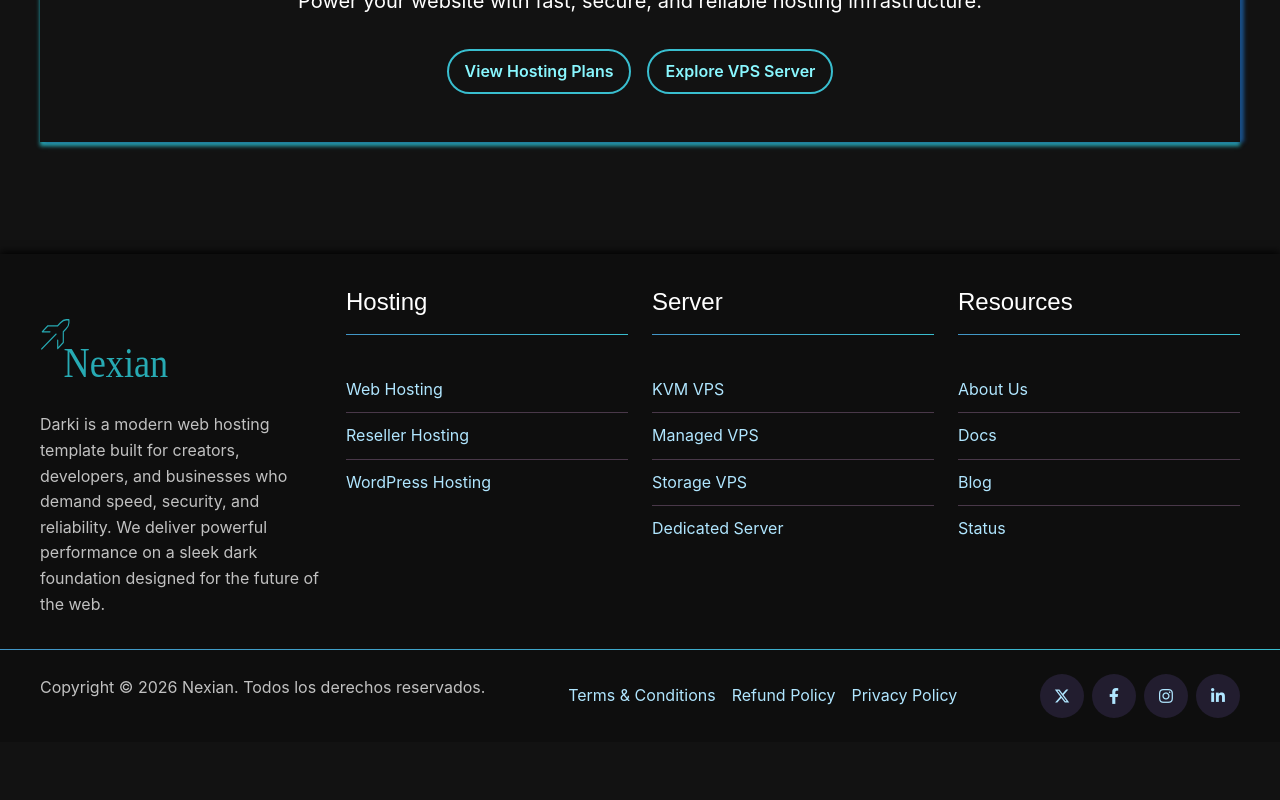
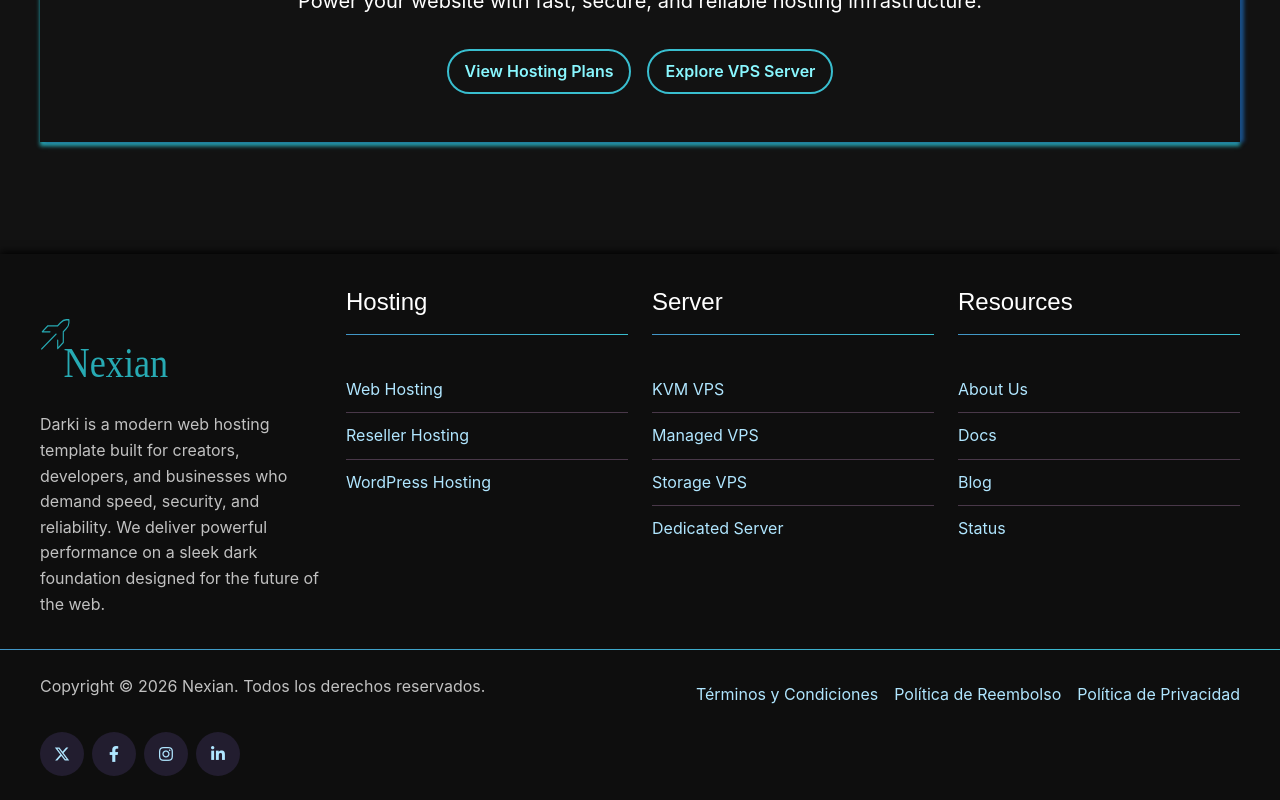
Before and after one commit to CamachoLives/Nexian, a Next.js app in the folder nexian/: page / in a window 1280 px wide. Shown: the part 3277-4077 px from the top of the page. Before the commit the page ends 4019 px from the top, so only its background shows below. Built offline with nearby package versions, Linux system fonts and the light colour scheme; a web font is replaced by a local one.

Commit message:
Configuracion del footer

```diff
--- a/nexian/src/parts/footer/FooterBottomLinks.js
+++ b/nexian/src/parts/footer/FooterBottomLinks.js
@@ -2,9 +2,9 @@ import Link from "next/link";
 export default function FooterBottomLinks() {
   return(
     <ul className="no-list display-flex gap footer-bottom-block">
-      <li><Link href="/terms">Terms & Conditions</Link></li>
-      <li><Link href="/refund">Refund Policy</Link></li>
-      <li><Link href="/privacy">Privacy Policy</Link></li>
+      <li><Link href="/terms">Términos y Condiciones</Link></li>
+      <li><Link href="/refund">Política de Reembolso</Link></li>
+      <li><Link href="/privacy">Política de Privacidad</Link></li>
     </ul>
   );
 }
```
